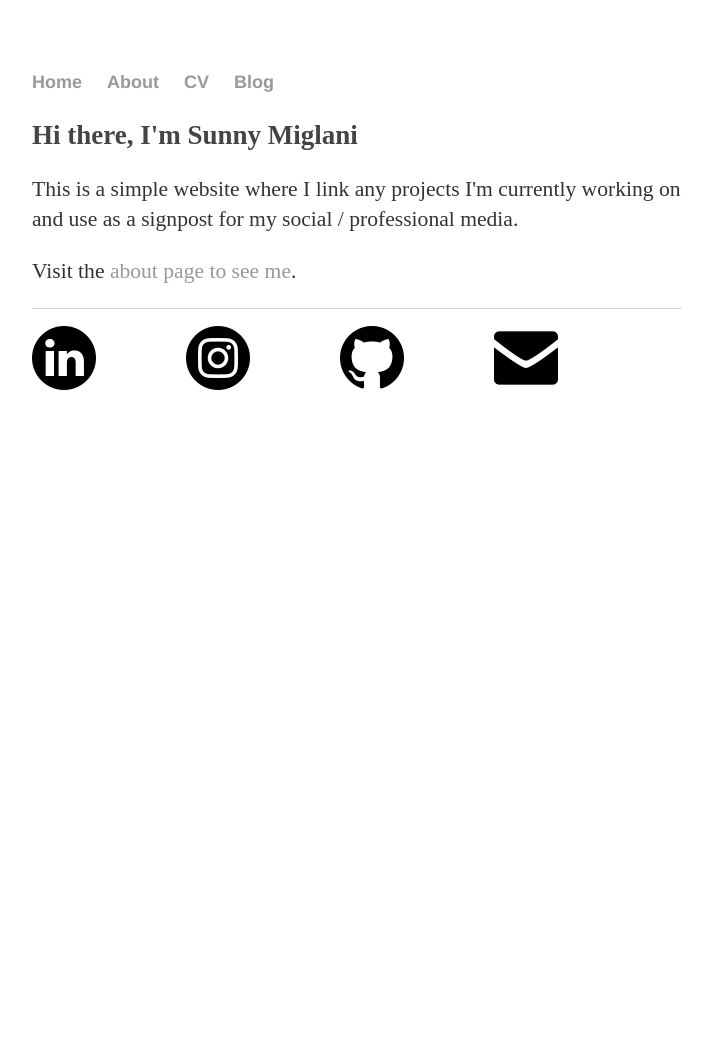
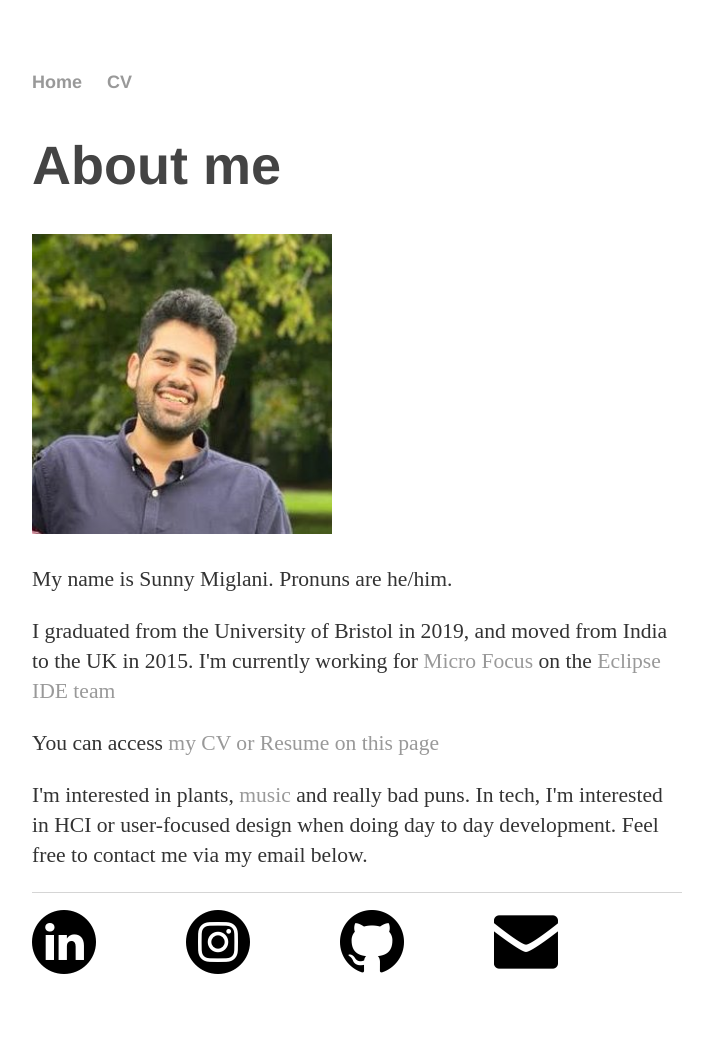
Before and after one commit to sunnyMiglani/sunnymiglani.github.io, a Jekyll site: the page built from index.html, in a window 1280 px wide. Shown: the whole page, without its empty margins (283-995 px from the left). Built offline with Jekyll 4.4.1, drawn with Linux system fonts in a browser that asks for light colours; before the commit the page ends 900 px from its top, so only the background shows below that.

Commit message:
2 page website, color photo

```diff
--- a/_includes/navigation.html
+++ b/_includes/navigation.html
@@ -1,8 +1,6 @@
 <nav>
     <ul>
         <li><a href="/">Home</a></li>
-        <li><a href="/about">About</a></li>
         <li><a href="/cv">CV</a></li>
-        <li><a href="/blog">Blog</a></li>
     </ul>
 </nav>
--- a/index.html
+++ b/index.html
@@ -1,17 +1,25 @@
 ---
 layout: default
-title: Sunny Miglani
+title: About Sunny
 ---
 
-<div class="blurb">
-  <h2>Hi there, I'm Sunny Miglani</h2>
-  <p>
-    This is a simple website where I link any projects I'm currently working on
-    and use as a signpost for my social / professional media.
-  </p>
+<h1>About me</h1>
+<p>
+  <img src="/images/me.jpg" alt="Image of Sunny Miglani" width="300" height="300">
+</p>
 
-  <p>
-    Visit the <a href="/about/index.html">about page to see me</a>.
-  </p>
-</div>
-<!-- /.blurb -->
+<p>
+  My name is Sunny Miglani. Pronuns are he/him.
+</p>
+<p>
+  I graduated from the University of Bristol in 2019, and moved from India to the UK in 2015.
+  I'm currently working for <a href="https://www.microfocus.com/en-us/home">Micro Focus</a>
+  on the <a href="https://www.microfocus.com/en-us/products/visual-cobol/overview">Eclipse IDE team</a>
+</p>
+
+<p> You can access <a href="/cv/index.md"> my CV or Resume on this page </a></p>
+
+<p>
+  I'm interested in plants, <a href="https://open.spotify.com/user/sunnymig"> music </a> and really bad puns. In tech, I'm interested in HCI or user-focused design when
+  doing day to day development. Feel free to contact me via my email below.
+</p>
```
Also changed, not shown: about/index.html (deleted, +0 -23 lines), blog/index.html (deleted, +0 -14 lines), cv/index.md (+1 -1 lines), images/me-bw.jpg (deleted), images/me.jpg (added).
